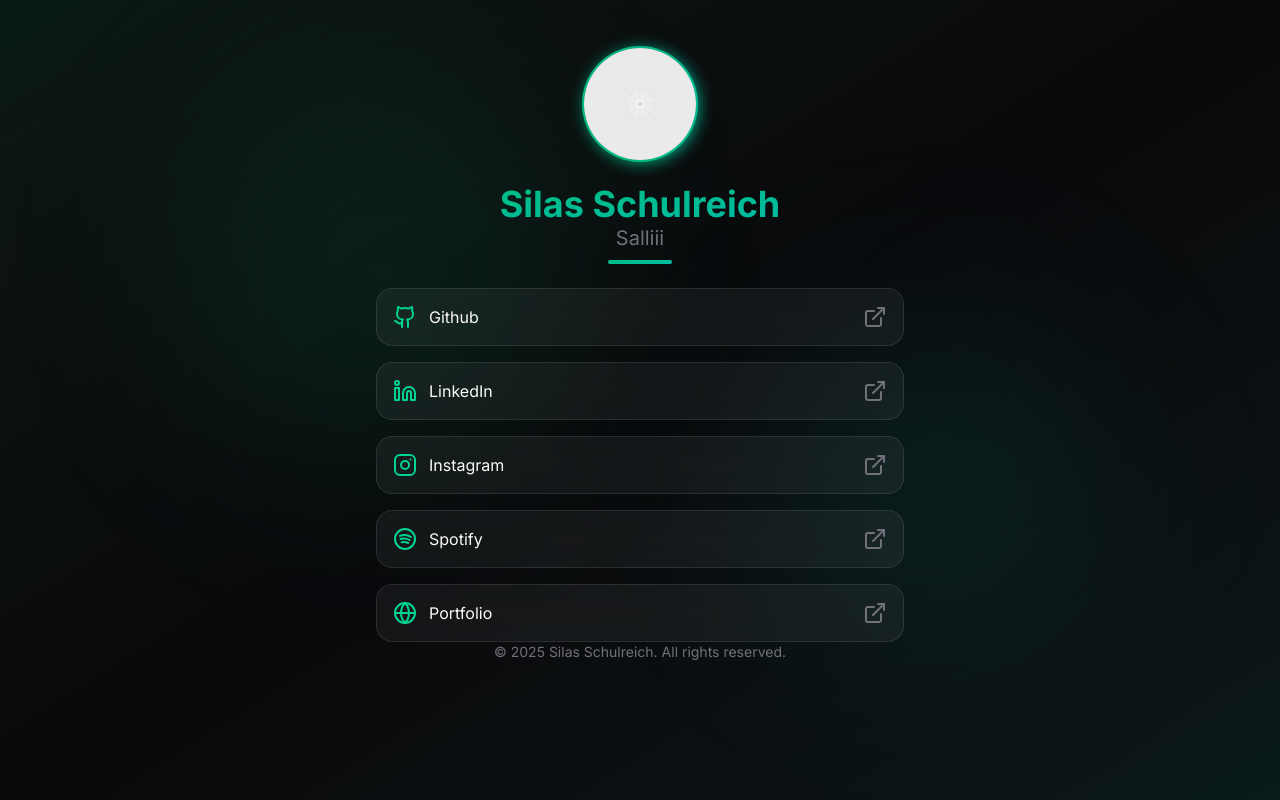
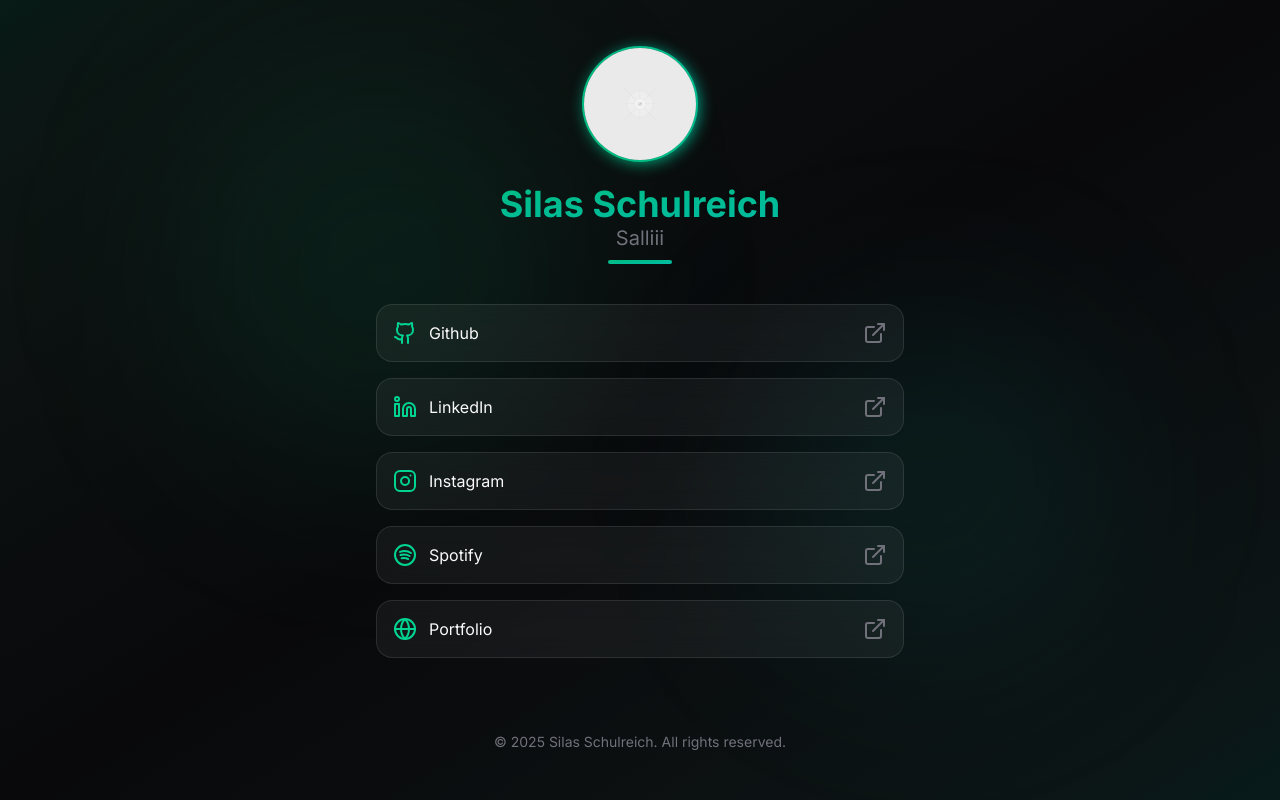
Before and after one commit to Salliii/socials, a Next.js app: page / in a window 1280 px wide. Built offline with nearby package versions, Linux system fonts and the light colour scheme.

Commit message:
feature: update app page layout

```diff
--- a/src/app/page.tsx
+++ b/src/app/page.tsx
@@ -41,9 +41,9 @@ function AppPage() {
 	return (
 		<main
 			className={
-				"w-full max-w-xl min-h-dvh mx-auto px-6 py-12 relative z-10"
+				"w-full max-w-xl min-h-dvh mx-auto px-6 py-12 relative z-10 flex flex-col"
 			}>
-			<header className={"text-center"}>
+			<header className={"mb-10 text-center"}>
 				<Avatar className={"mx-auto mb-6"} />
 				<h1
 					className={
@@ -54,11 +54,11 @@ function AppPage() {
 				<h2 className={"mb-2 text-xl text-muted"}>Salliii</h2>
 				<div
 					className={
-						"w-16 h-1 mx-auto bg-gradient-to-br from-primary to-primary-alt rounded-full mb-6"
+						"w-16 h-1 mx-auto bg-gradient-to-br from-primary to-primary-alt rounded-full"
 					}
 				/>
 			</header>
-			<section className={"space-y-4"}>
+			<section className={"space-y-4 flex-1"}>
 				{socials.map(({ title, href, Icon }, index) => (
 					<SocialAction href={href} key={index} asLink>
 						<Icon />
@@ -71,7 +71,7 @@ function AppPage() {
 					</SocialAction>
 				))}
 			</section>
-			<footer className={"text-center"}>
+			<footer className={"mt-12 text-center"}>
 				<p className={"text-sm text-muted"}>
 					© {new Date().getFullYear()} Silas Schulreich. All rights
 					reserved.
```
